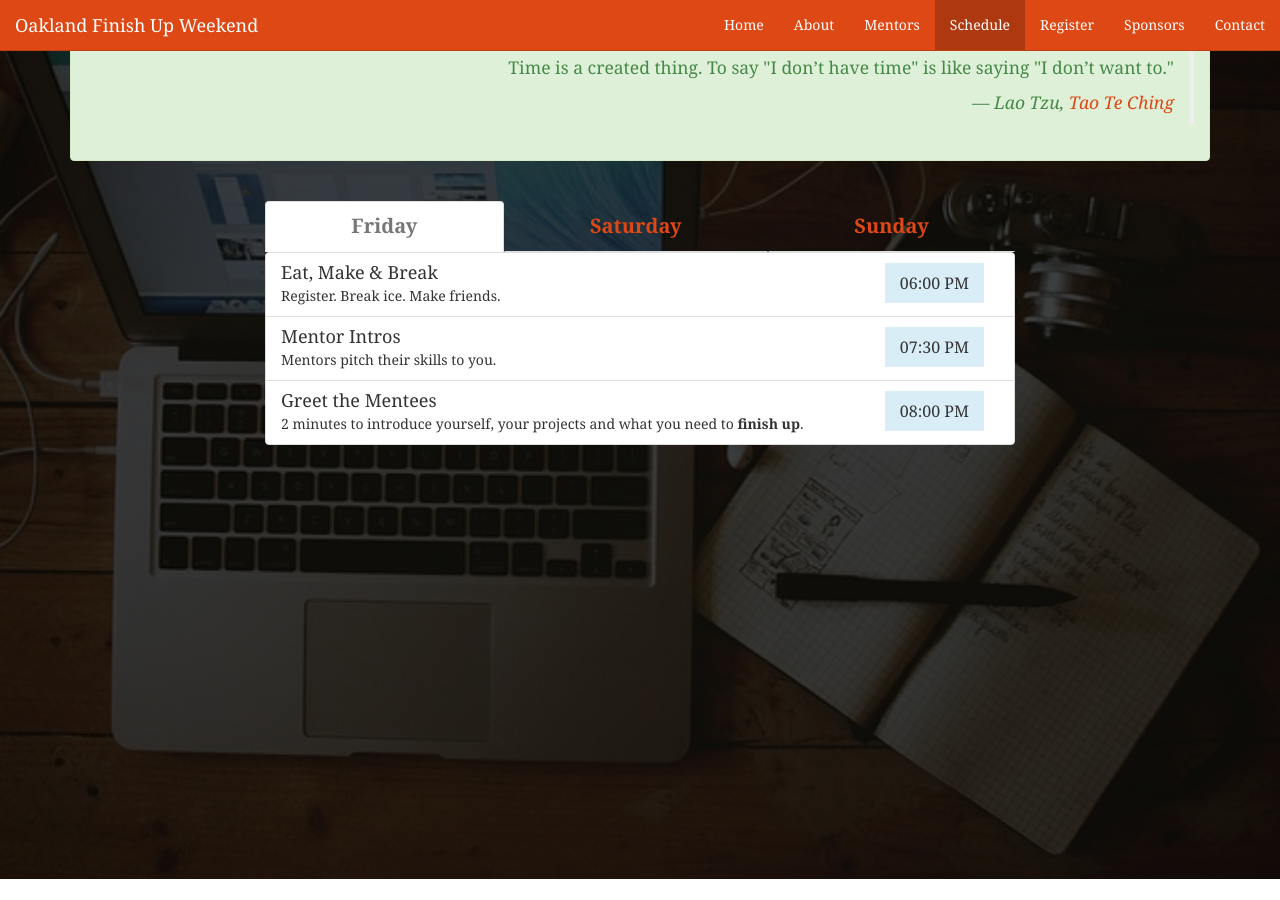
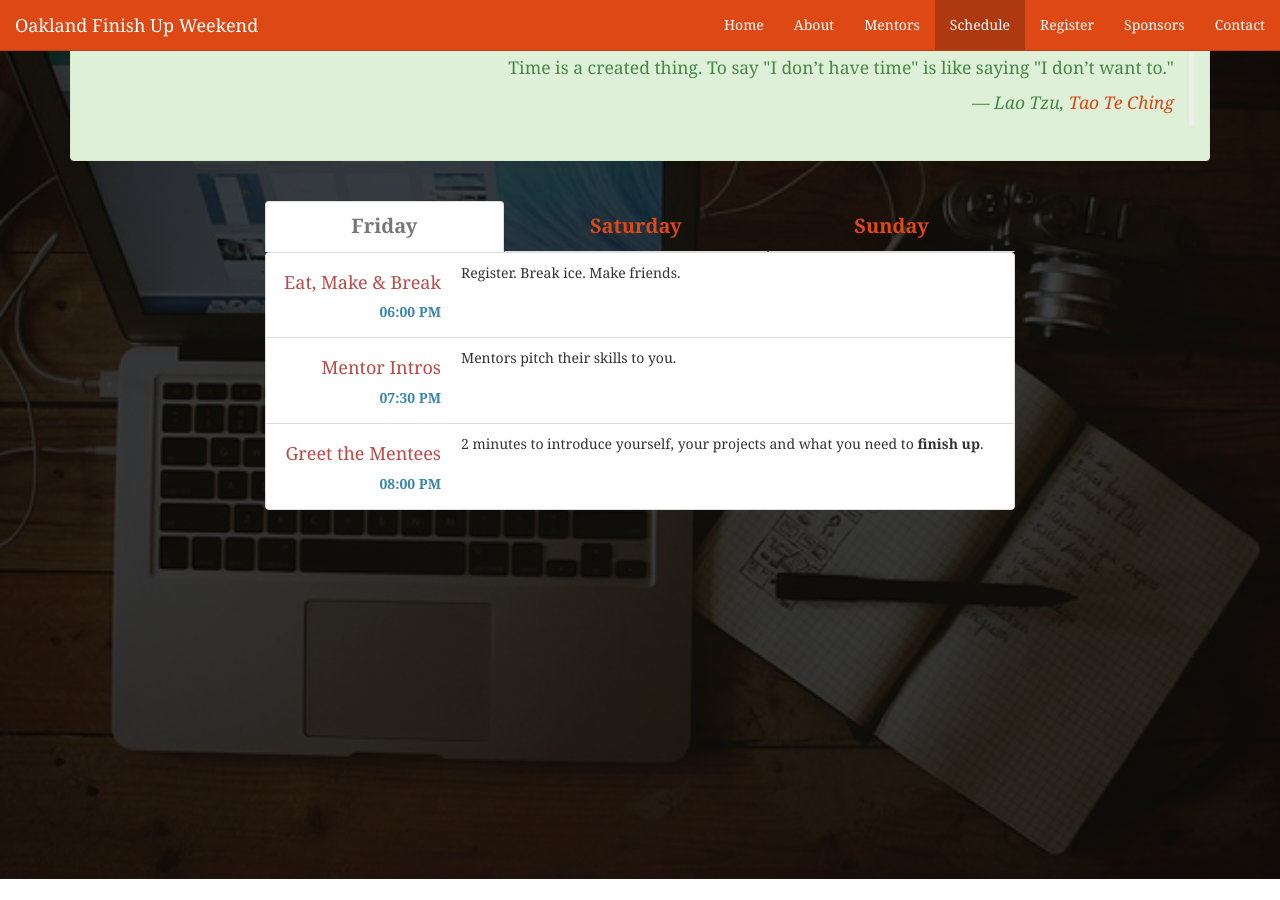
Before and after one commit to oaklandfinishup/oaklandfinishup.com, a Jekyll site: the page built from index.html, in a window 1280 px wide and 900 px high, scrolled down 921 px. Built offline with Jekyll 4.4.1, drawn with Linux system fonts in a browser that asks for light colours; nearby versions of some CDN libraries; comment, search, counter and statistics services are not loaded.

Commit message:
Rework the schedule display to put title and time on the left, description on the right (per @AuriceGuyton).

```diff
--- a/_includes/schedule-day.html
+++ b/_includes/schedule-day.html
@@ -3,7 +3,7 @@
   <ul class="nav nav-tabs nav-justified" role="tablist">
     {% for sched in site.data.conference.schedule.daily %}
     {% capture day %}{{ sched.date | date: "%A" }}{% endcapture %}
-      <li role="presentation" {% if forloop.first %} class="active"{% endif %}>
+      <li role="presentation"{% if forloop.first %} class="active"{% endif %}>
           <a href="#{{ day }}" aria-controls="{{ day }}" role="tab" data-toggle="tab">
               <span><time datetime="{{ sched.date | date:"%F" | date_to_xmlschema }}">{{ day | capitalize }}</time></span>
           </a>
@@ -15,16 +15,21 @@
     {% for sched in site.data.conference.schedule.daily %}
     {% capture day %}{{ sched.date | date: "%A" }}{% endcapture %}
       <div role="tabpanel" class="tab-pane{% if forloop.first %} active{% endif %}" id="{{ day }}">
-          <div class="list-group">
-            {% for event in sched.schedule %}
-            {% capture datetime %}{{ sched.date }} {{ event.start }}{% endcapture %}
+          <dl class="list-group dl-horizontal">
+          {% for event in sched.schedule %}
+            {% capture dt %}{{ sched.date }} {{ event.start }}{% endcapture %}
               <div class="list-group-item">
-                  <time class="bg-info" datetime="{{ datetime | date_to_xmlschema }}">{{ datetime | date:"%I:%M %p" }}</time>
-                  <h4 class="list-group-item-heading">{{ event.title }}</h4>
-                  <p class="list-group-item-text">{{ event.description }}</p>
+                  <dt class="list-group-item-heading">
+                    <h4 class="text-danger">{{ event.title }}</h4>
+                    <time class="text-info" datetime="{{ dt | date_to_xmlschema }}">
+                      {{ dt | date:"%I:%M %p" }}
+                    </time>
+                  </dt>
+
+                  <dd>{{ event.description }}</dd>
               </div><!--.list-group-item-->
             {% endfor %}
-          </div><!--.list-group-->
+          </dl><!--.list-group-->
       </div><!--/#{{ day }}-->
     {% endfor %}
   </div><!--.tab-content-->
```
